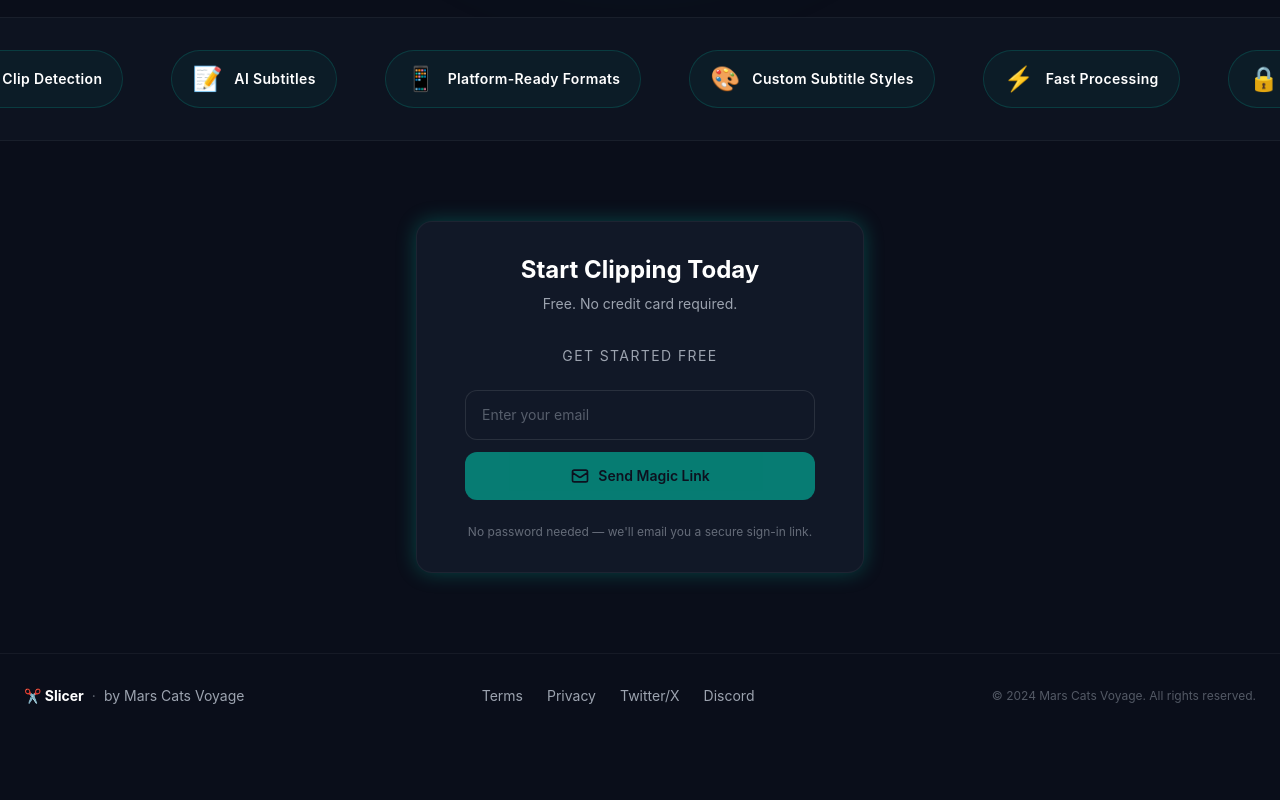
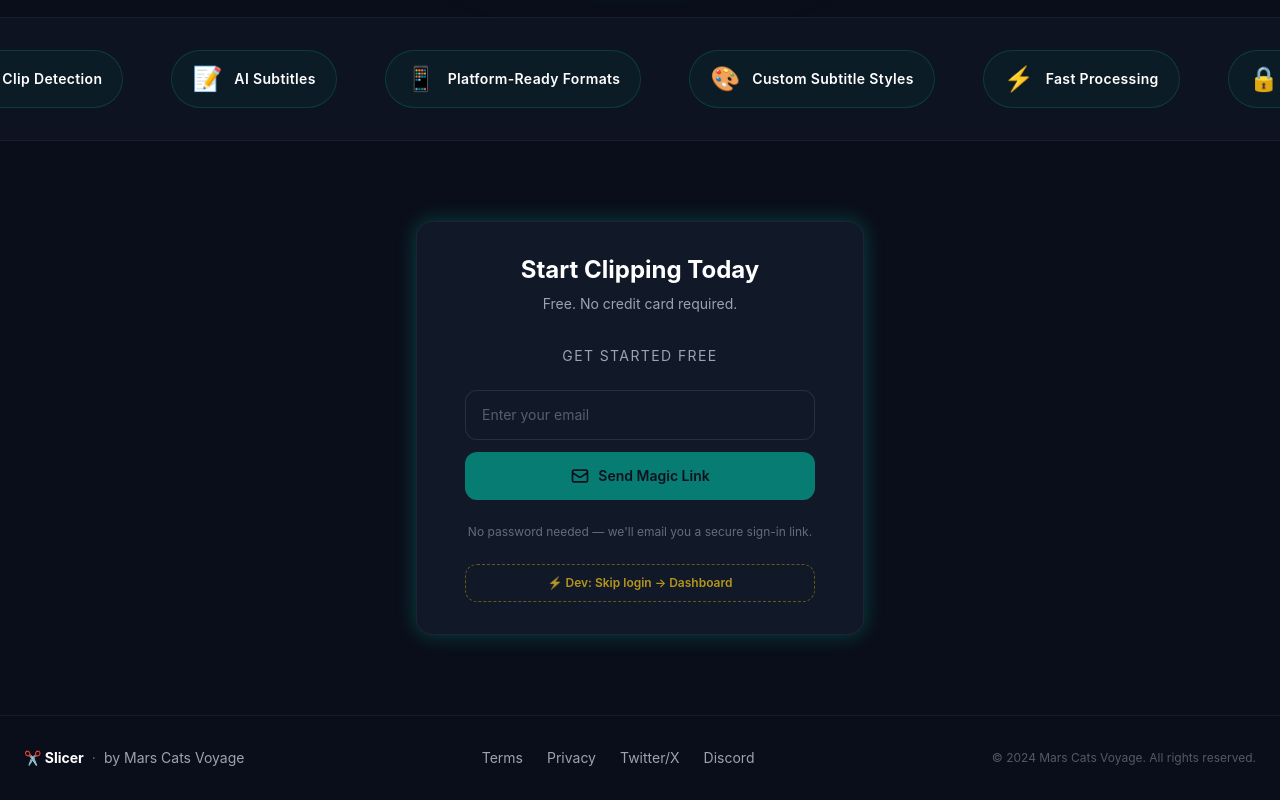
Before and after one commit to ClassicsCrypto/slicer, a Next.js app: page / in a window 1280 px wide. Shown: the part 780-1580 px from the top of the page. Before the commit the page ends 1518 px from the top, so only its background shows below. Built offline with nearby package versions, Linux system fonts and the light colour scheme.

Commit message:
dev: add skip login button for local development

```diff
--- a/components/landing/SocialLogin.tsx
+++ b/components/landing/SocialLogin.tsx
@@ -93,6 +93,15 @@ export default function SocialLogin() {
       <p className="text-center text-muted/60 text-xs mt-2">
         No password needed — we&apos;ll email you a secure sign-in link.
       </p>
+
+      {process.env.NODE_ENV === 'development' && (
+        <button
+          onClick={() => window.location.href = '/dashboard'}
+          className="mt-2 w-full px-6 py-2.5 rounded-xl font-semibold text-xs border border-dashed border-yellow-500/40 text-yellow-400/70 hover:border-yellow-400 hover:text-yellow-400 transition-all"
+        >
+          ⚡ Dev: Skip login → Dashboard
+        </button>
+      )}
     </div>
   )
 }
```
